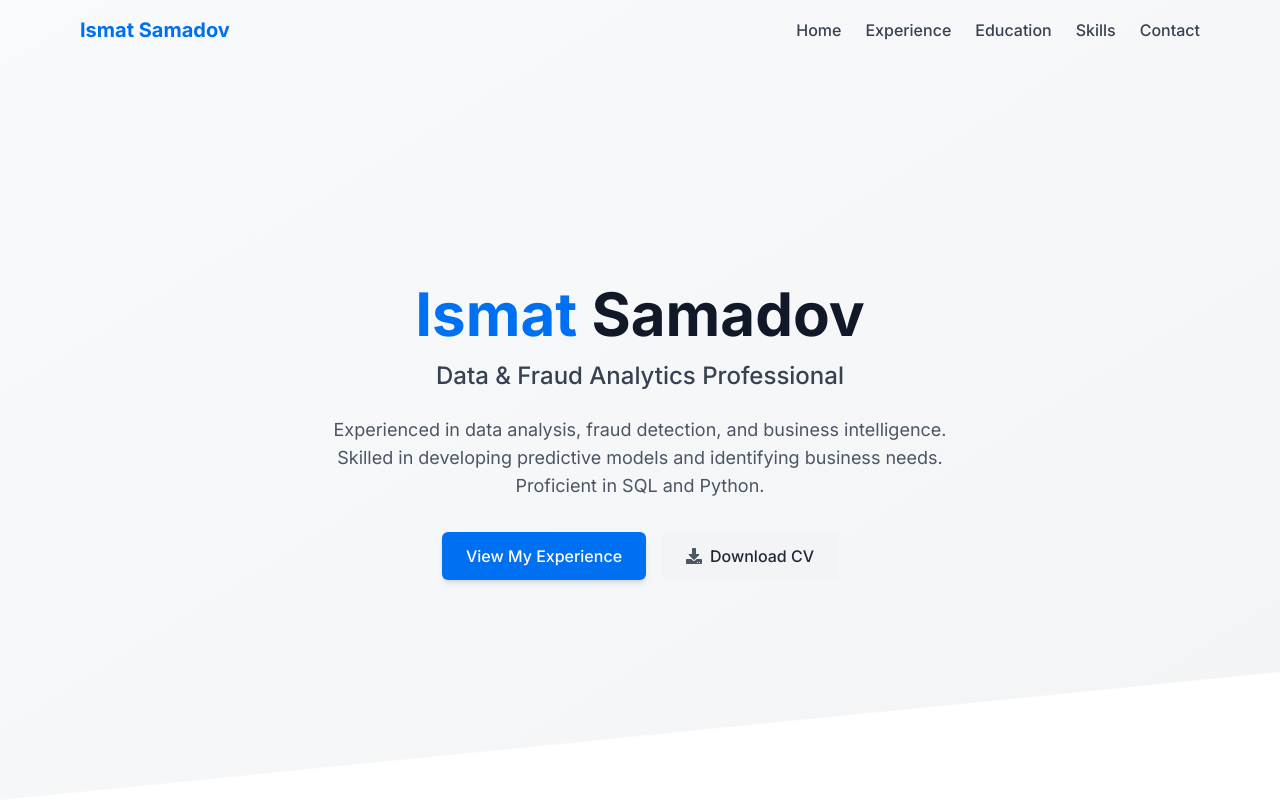
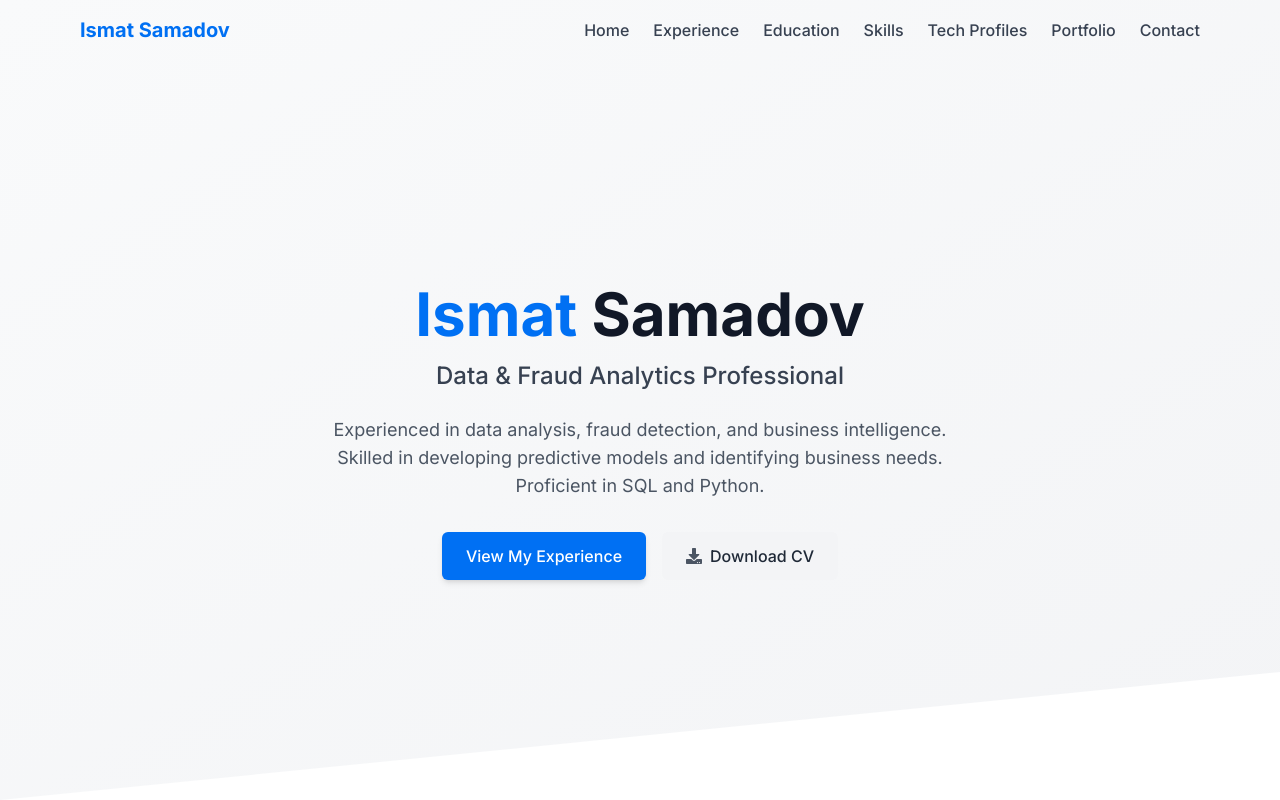
Before and after one commit to ulvibashir/profile, a Next.js app: page / in a window 1280 px wide. Shown: the top 800 px of the page. Built offline with nearby package versions, Linux system fonts and the light colour scheme.

Commit message:
Update Navbar.tsx

```diff
--- a/src/components/Navbar.tsx
+++ b/src/components/Navbar.tsx
@@ -49,6 +49,8 @@ const Navbar = () => {
           <NavLink href="#experience">Experience</NavLink>
           <NavLink href="#education">Education</NavLink>
           <NavLink href="#skills">Skills</NavLink>
+          <NavLink href="#tech-profiles">Tech Profiles</NavLink>
+          <NavLink href="#portfolio">Portfolio</NavLink>
           <NavLink href="#contact">Contact</NavLink>
         </nav>
       </div>
@@ -61,6 +63,8 @@ const Navbar = () => {
             <MobileNavLink href="#experience" onClick={() => setIsMenuOpen(false)}>Experience</MobileNavLink>
             <MobileNavLink href="#education" onClick={() => setIsMenuOpen(false)}>Education</MobileNavLink>
             <MobileNavLink href="#skills" onClick={() => setIsMenuOpen(false)}>Skills</MobileNavLink>
+            <MobileNavLink href="#tech-profiles" onClick={() => setIsMenuOpen(false)}>Tech Profiles</MobileNavLink>
+            <MobileNavLink href="#portfolio" onClick={() => setIsMenuOpen(false)}>Portfolio</MobileNavLink>
             <MobileNavLink href="#contact" onClick={() => setIsMenuOpen(false)}>Contact</MobileNavLink>
           </div>
         </nav>
```
